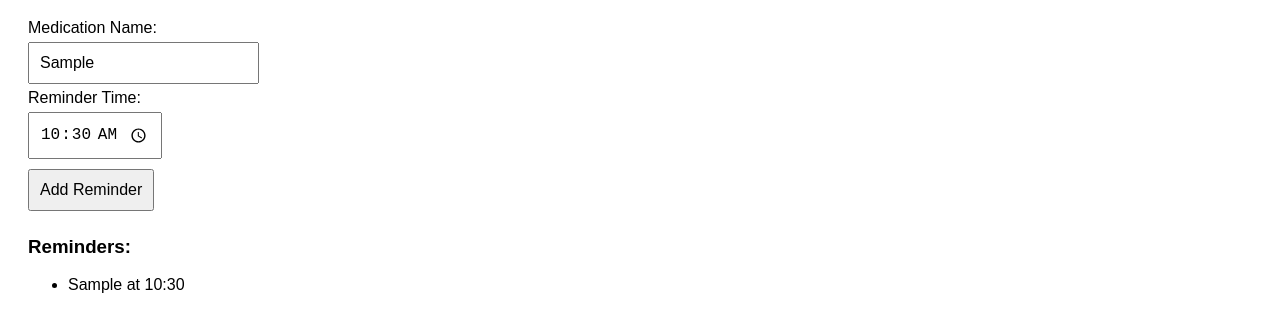
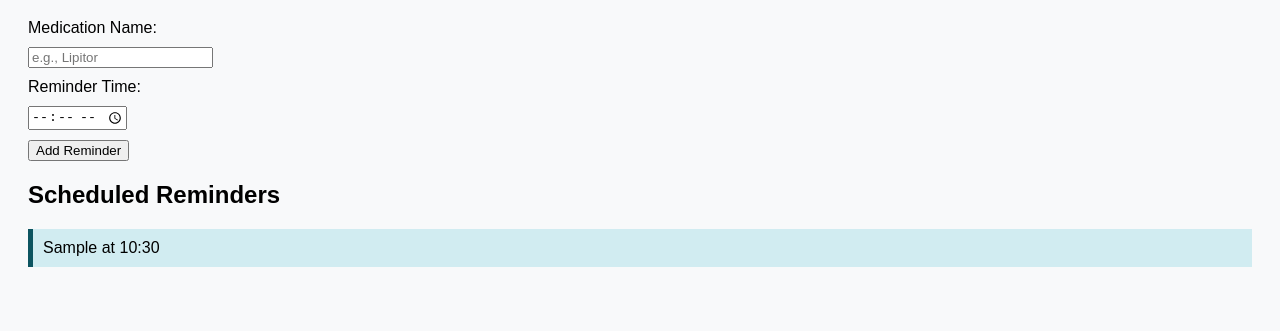
Before and after one commit to rbiagios/medication-reminder, a plain HTML site: page index.html in a window 1280 px wide. Both pictures are taken after typing "Sample", "10:30" into the empty fields and a click on the button "Add Reminder". Shown: the part 89-420 px from the top of the page. Drawn offline with Linux system fonts and the light colour scheme.

Commit message:
Add scheduling input and reminder display

```diff
--- a/index.html
+++ b/index.html
@@ -3,69 +3,65 @@
 <head>
   <meta charset="UTF-8" />
   <meta name="viewport" content="width=device-width, initial-scale=1.0"/>
-  <title>Medication Reminder</title>
+  <title>Medication Reminder App</title>
   <style>
     body {
       font-family: Arial, sans-serif;
       padding: 20px;
+      background-color: #f8f9fa;
     }
     h1 {
       color: #2c3e50;
     }
-    input, button {
+    label, input, button {
+      display: block;
+      margin: 10px 0;
+    }
+    #reminders {
+      margin-top: 20px;
+    }
+    .reminder {
+      background: #d1ecf1;
       padding: 10px;
       margin: 5px 0;
-      font-size: 16px;
-    }
-    .reminder {
-      margin-top: 20px;
+      border-left: 5px solid #0c5460;
     }
   </style>
 </head>
 <body>
   <h1>Medication Reminder</h1>
-  <label for="medication">Medication Name:</label><br>
-  <input type="text" id="medication" placeholder="e.g. Aspirin"><br>
 
-  <label for="time">Reminder Time:</label><br>
-  <input type="time" id="time"><br>
+  <label for="medName">Medication Name:</label>
+  <input type="text" id="medName" placeholder="e.g., Lipitor" />
+
+  <label for="medTime">Reminder Time:</label>
+  <input type="time" id="medTime" />
 
   <button onclick="addReminder()">Add Reminder</button>
 
-  <div class="reminder" id="remindersList">
-    <h3>Reminders:</h3>
-    <ul id="reminderItems"></ul>
+  <div id="reminders">
+    <h2>Scheduled Reminders</h2>
   </div>
 
   <script>
     function addReminder() {
-      const med = document.getElementById('medication').value;
-      const time = document.getElementById('time').value;
+      const name = document.getElementById("medName").value;
+      const time = document.getElementById("medTime").value;
 
-      if (!med || !time) {
-        alert("Please enter both medication and time.");
+      if (!name || !time) {
+        alert("Please enter both the medication name and time.");
         return;
       }
 
-      const li = document.createElement('li');
-      li.textContent = `${med} at ${time}`;
-      document.getElementById('reminderItems').appendChild(li);
+      const reminderDiv = document.createElement("div");
+      reminderDiv.className = "reminder";
+      reminderDiv.innerText = `${name} at ${time}`;
+      document.getElementById("reminders").appendChild(reminderDiv);
 
-      // Save reminder to localStorage
-      const reminders = JSON.parse(localStorage.getItem('reminders') || '[]');
-      reminders.push({ med, time });
-      localStorage.setItem('reminders', JSON.stringify(reminders));
+      // Clear inputs
+      document.getElementById("medName").value = "";
+      document.getElementById("medTime").value = "";
     }
-
-    // Load reminders from localStorage on page load
-    window.onload = () => {
-      const reminders = JSON.parse(localStorage.getItem('reminders') || '[]');
-      for (const r of reminders) {
-        const li = document.createElement('li');
-        li.textContent = `${r.med} at ${r.time}`;
-        document.getElementById('reminderItems').appendChild(li);
-      }
-    };
   </script>
 </body>
 </html>
```
